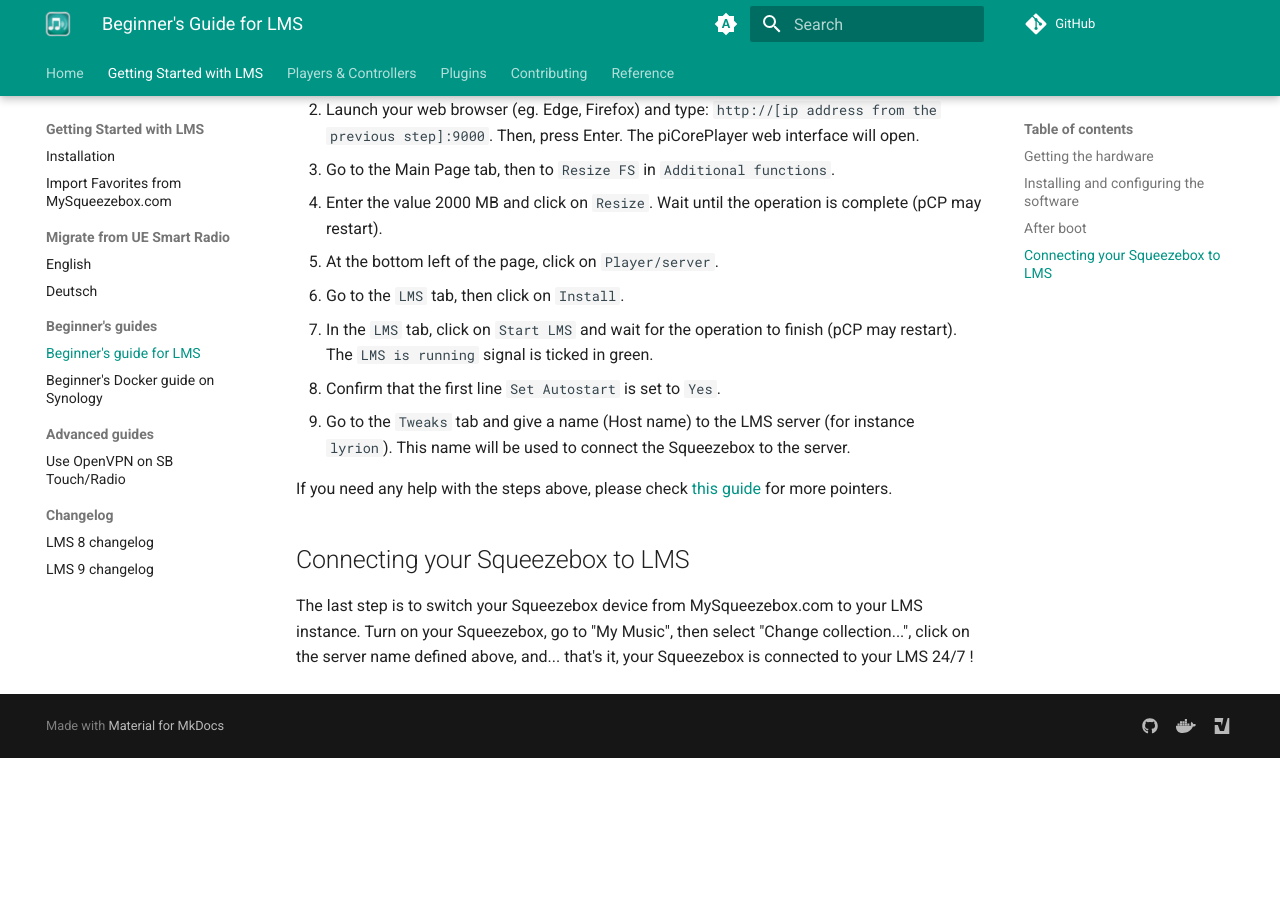
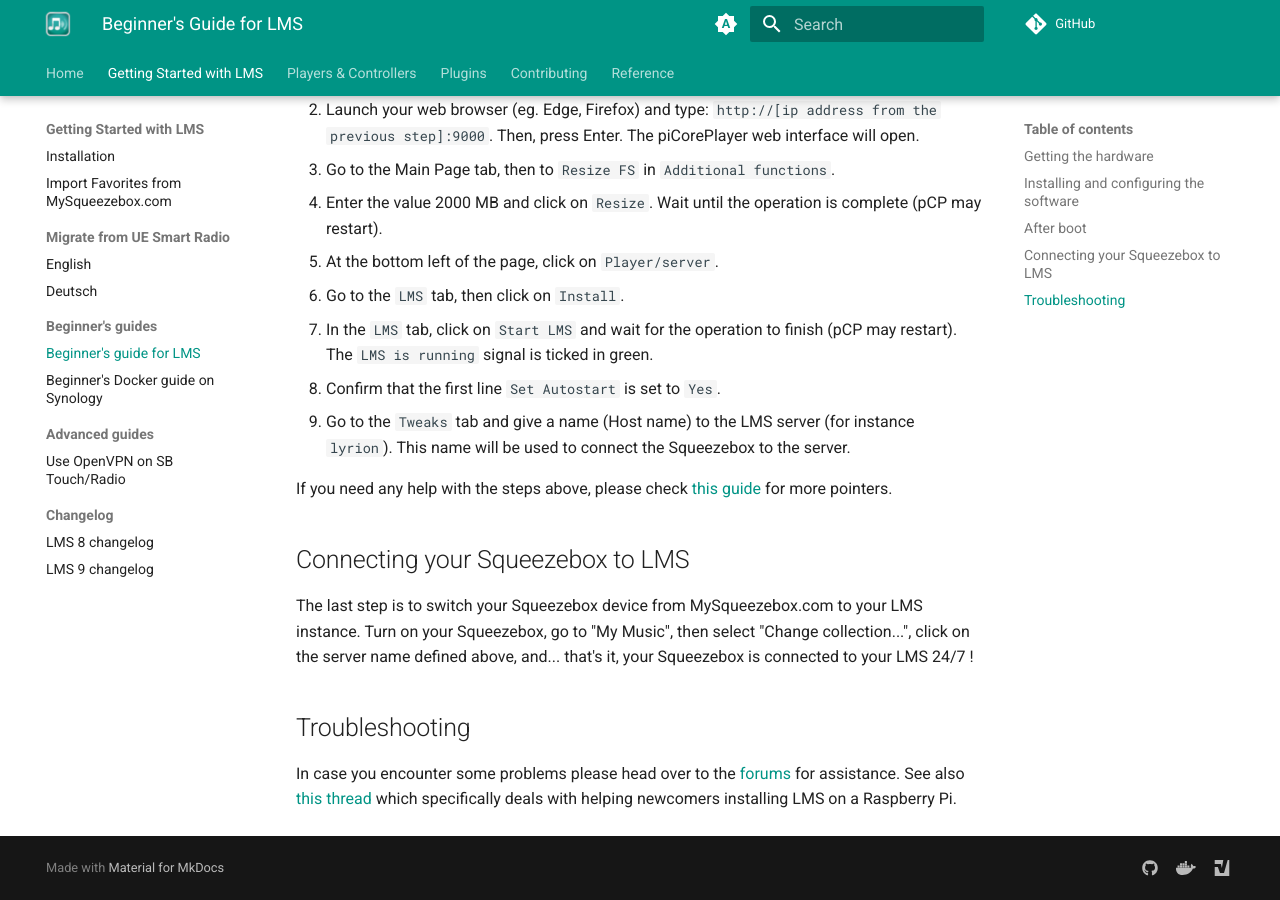
Before and after one commit to LMS-Community/lms-community.github.io, an MkDocs documentation site: the page built from docs/getting-started/beginners-guide-raspberry-pi.md, in a window 1280 px wide and 900 px high, scrolled down 1961 px. Built offline with MkDocs 1.6.1 and Material for MkDocs 9.7.7, drawn with Linux system fonts in a browser that asks for light colours; plug-ins that fetch from the network failed and are left out; comment, search, counter and statistics services are not loaded; before the commit the page ends 2719 px from its top, so only the background shows below that.

Commit message:
Add troubleshooting section to LMS guide

```diff
--- a/docs/getting-started/beginners-guide-raspberry-pi.md
+++ b/docs/getting-started/beginners-guide-raspberry-pi.md
@@ -56,3 +56,7 @@
 ## Connecting your Squeezebox to LMS
 
 The last step is to switch your Squeezebox device from MySqueezebox.com to your LMS instance. Turn on your Squeezebox, go to "My Music", then select "Change collection...", click on the server name defined above, and... that's it, your Squeezebox is connected to your LMS 24/7 !
+
+## Troubleshooting
+
+In case you encounter some problems please head over to the [forums](https://forums.slimdevices.com) for assistance. See also [this thread](https://forums.slimdevices.com/forum/user-forums/general-discussion/1668970-new-to-lms-get-help-here-installing-on-a-raspberry-pi/)  which specifically deals with helping newcomers installing LMS on a Raspberry Pi.
```
